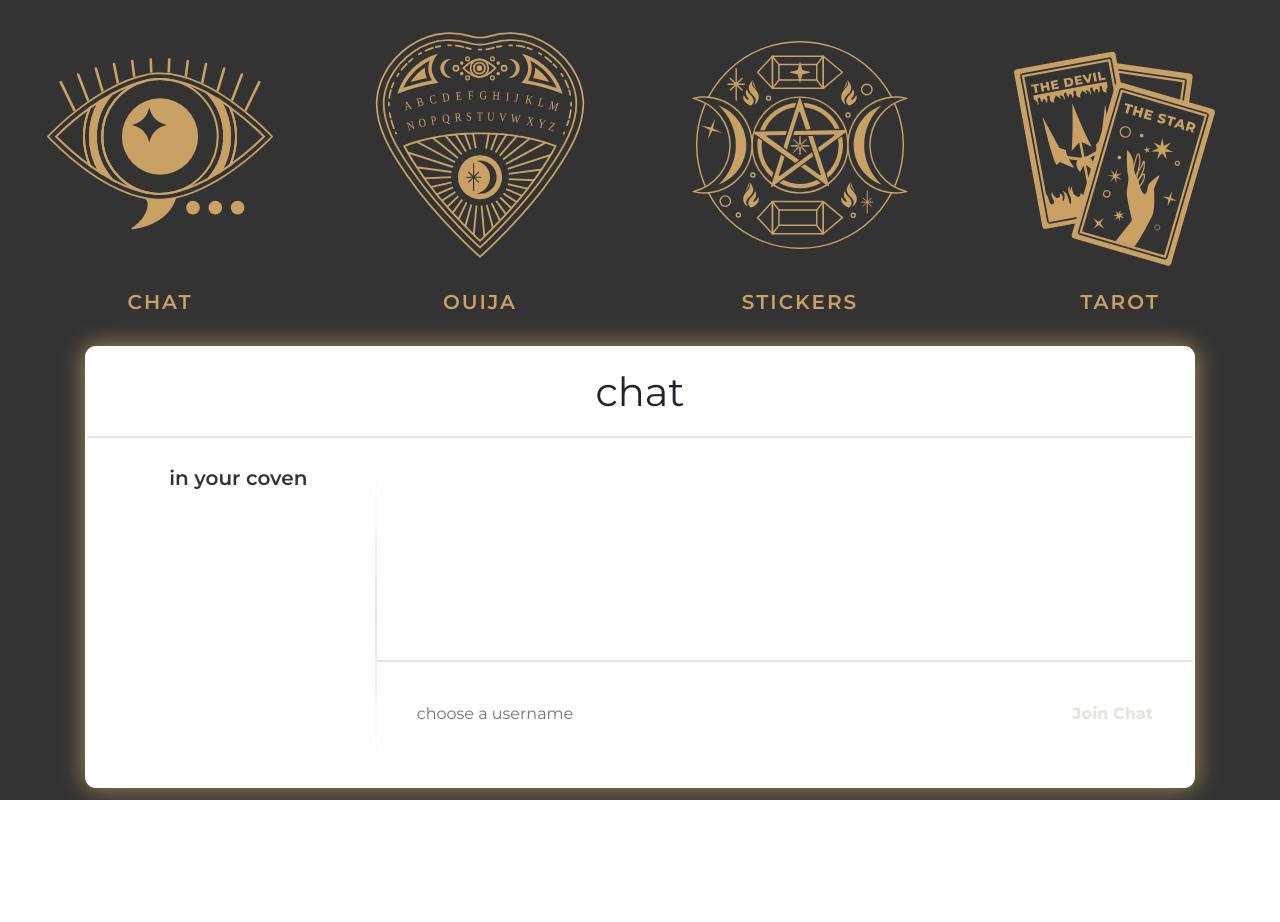
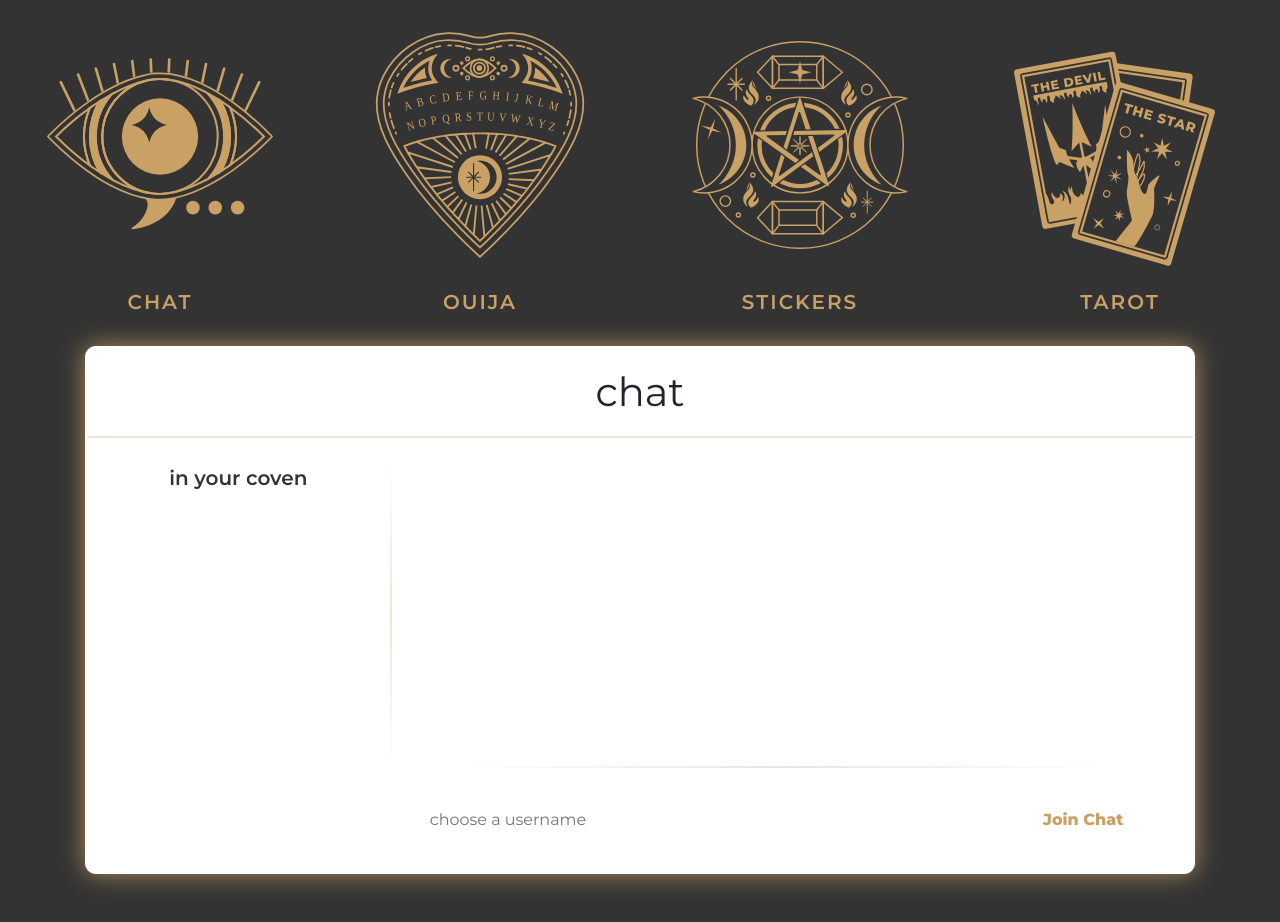
Before and after one commit to nicprkr/tarot, a React (Create React App) app in the folder tarot/: page / in a window 1280 px wide. Both pictures are taken after a click on the picture 160 px from the left and 145 px from the top of the page. Before the commit the page ends 800 px from the top, so only its background shows below. Built offline with nearby package versions, Linux system fonts and the light colour scheme.

Commit message:
Chat styling

```diff
--- a/tarot/src/App.js
+++ b/tarot/src/App.js
@@ -83,7 +83,8 @@ class App extends Component {
                 </Col>
             </Row>
         </Container>
-
+        <br />
+        <br />
       </div>
     );
   }
--- a/tarot/src/comp/chat/App.css
+++ b/tarot/src/comp/chat/App.css
@@ -5,7 +5,7 @@
 
 #msg-box{
     min-height: 300px;
-   border-left-style: solid;
+    max-height: 500px;
     -webkit-border-image:
       -webkit-linear-gradient(to bottom, rgba(0, 0, 0, 0), #EAE4DC ,rgba(0, 0, 0, 0)) 1 100%;
     -moz-border-image:
@@ -14,16 +14,31 @@
       -o-linear-gradient(to bottom, rgba(0, 0, 0, 0), #EAE4DC ,rgba(0, 0, 0, 0)) 1 100%;
     border-image:
       linear-gradient(to bottom, rgba(0, 0, 0, 0), #EAE4DC ,rgba(0, 0, 0, 0)) 1 100%;
-
     border-left-style: solid;
     border-left-width: 2px;
+    overflow-y: scroll;
+    padding-bottom: 20px;
+}
+
+.scrollbar::-webkit-scrollbar-track{
+	-webkit-box-shadow: inset 0 0 6px rgba(0,0,0,0.1);
+	background-color: #F5F5F5;
+	border-radius: 10px;
+}
+
+.scrollbar::-webkit-scrollbar{
+	width: 10px;
+	background-color: #F5F5F5;
+}
+
+.scrollbar::-webkit-scrollbar-thumb{
+	border-radius: 10px;
+	background-color: #FFF;
+	background-image: -webkit-linear-gradient(top, #FFF5E9 0%, #F9DAB4 30%, #E2BC8A 50%,#FFF5E9 100%);
 }
 
 #user-box h5{
     font-weight: 600;
-}
-
-.chat-box {
 }
 
 #chat-container{
@@ -31,6 +46,7 @@
     padding-bottom: 20px;
     margin-left: 0;
     padding-left: 0;
+    min-height: 300px;
 }
 
 .chat-controls{
@@ -39,25 +55,26 @@
     border-top-style: solid;
     border-top-width: 2px;
     border-top-color: #EAE4DC;
-    position: absolute;
-    bottom: 0;
-    right: 0;
-}
+    border-bottom-width: 0;
+    border-left-width:0;
+    border-right-width:0;
+    -moz-border-image: -moz-linear-gradient(right, #ffffff 0%, #EAE4DC 50%, #ffffff 75%);
+    -webkit-border-image: -webkit-linear-gradient(right, #ffffff 0%, #EAE4DC 50%, #ffffff 75%);
+    border-image: linear-gradient(to right, #ffffff 10%, #EAE4DC 50%, #ffffff 90%);
+    border-image-slice: 1;
 
-input {
-    border-color:#333333;
-    border-width: 0px;
-    padding: 20px;
-    margin-top: 10px;
-    width: 40%;
 }
 
 .text-input{
     float: left;
+    border-width: 0px;
+    padding: 20px;
+    width: 80%;
 }
 
 button {
-    color: #EAE4DC;
+    width: 20%;
+    color: #CAA165;
     font-weight: 700;
     text-transform: uppercase;
     font-size: 12pt;
@@ -73,12 +90,20 @@ button {
 }
 
 .all-names-obj{
-    text-align: center;
+    color: #333333;
+    text-align: left;
     padding: 4px;
+    text-transform: uppercase;
+    letter-spacing: 2px;
+    font-size: 10pt;
 }
 
 .all-msg-obj{
+    background-color: #F2EFEB;
+    color: #333333;
     text-align: left;
-    padding: 4px;
-    margin-left: 20px;
+    padding: 8px;
+    margin: 20px;
+    border-radius: 20px;
+    width: 30%;
 }
--- a/tarot/src/comp/chat/Chat.js
+++ b/tarot/src/comp/chat/Chat.js
@@ -58,17 +58,17 @@ this.joinChat = this.joinChat.bind(this);
     }
 
   render() {
-      var comp = null;
+      var chatControl = null;
 
       if(this.state.mode===0){
-      comp = (
+      chatControl = (
         <div className="chat-controls">
             <input className="text-input" type="text" placeholder="choose a username" onChange={this.handleChange}/>
             <button onClick={this.joinChat}>Join Chat</button>
           </div>
       )
       } else if (this.state.mode === 1){
-          comp = (
+          chatControl = (
                 <div className="chat-controls">
                   <input className="text-input" type="text" placeholder="send your message to the coven" onChange={this.handleMyMsg} />
                   <button onClick={this.sendMsg}>Send</button>
@@ -84,9 +84,9 @@ this.joinChat = this.joinChat.bind(this);
       });
       var allMsgs = this.state.allmsg.map((obj, i)=>{
           return (
-              <div className="all-msg-obj" key={i}>
+            <div className="all-msg-obj" key={i}>
               {obj}
-          </div>
+            </div>
               )
       });
     return (
@@ -97,9 +97,17 @@ this.joinChat = this.joinChat.bind(this);
                     <h5>in your coven</h5>
                     {allNames}
                 </Col>
-                <Col xs="9" id="msg-box">
-                    {comp}
-                    {allMsgs}
+                <Col xs="9">
+                    <Row>
+                        <Col xs="12">
+                            <div id="msg-box" className="scrollbar">
+                                {allMsgs}
+                            </div>
+                        </Col>
+                        <Col xs="12">
+                            {chatControl}
+                        </Col>
+                    </Row>
                 </Col>
             </Row>
         </Container>
--- a/tarot/src/comp/sticker/App.css
+++ b/tarot/src/comp/sticker/App.css
@@ -1,16 +1,11 @@
 #display{
-    height: 100vh;
-    width: 100vw;
-    background-color: azure;
+    height: 100%;
+    width: 100%;
+    background-color: white;
 }
 
 #sticker-controls{
-    position: absolute;
-    bottom: 10px;
-    right: 10px;
-    height: 300px;
-    width: 500px;
-    background-color: beige;
+    background-color: white;
 }
 
 #myImg{
```
